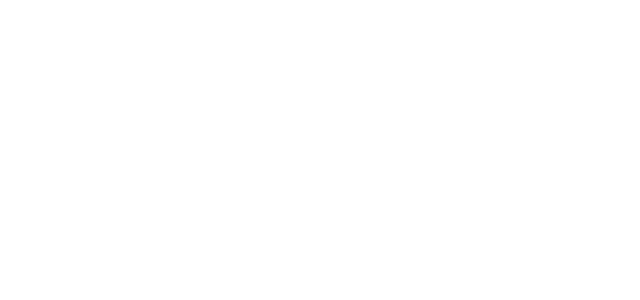
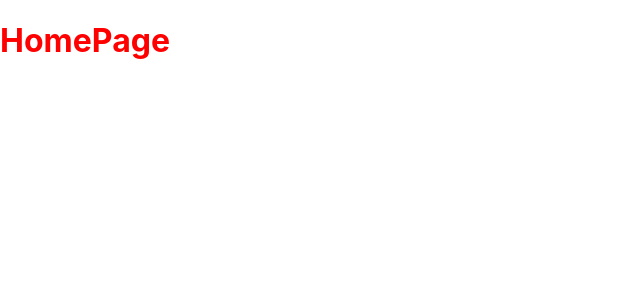
Before and after one commit to mihawke/DeepLearnReact, a React (Create React App) app in the folder frontend/: page / in a window 1280 px wide. Before the commit this address had no page. Shown: the top 300 px of the page, without its empty margins (0-640 px from the left). Built offline with nearby package versions, Linux system fonts and the light colour scheme.

Commit message:
navigated to homepage

```diff
--- a/frontend/src/containers/App.js
+++ b/frontend/src/containers/App.js
@@ -1,12 +1,14 @@
 import '../styles/App.css';
 import { BrowserRouter as Router, Routes, Route, Link } from 'react-router-dom';
+import HomePage from './HomePage';
 
 function App() {
   return (
     <Router>
-    <Routes>
-    </Routes>
-  </Router>
+      <Routes>
+        <Route path='/' element={<HomePage/>}/>
+      </Routes>
+    </Router>
   );
 }
 export default App;
```
